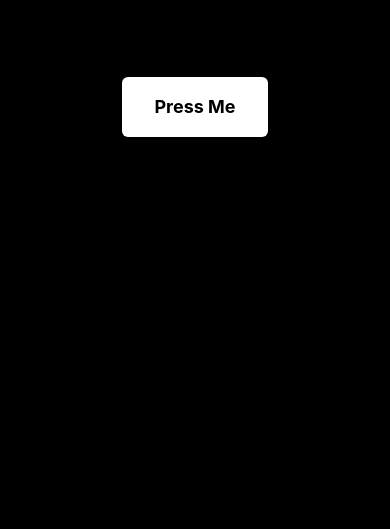
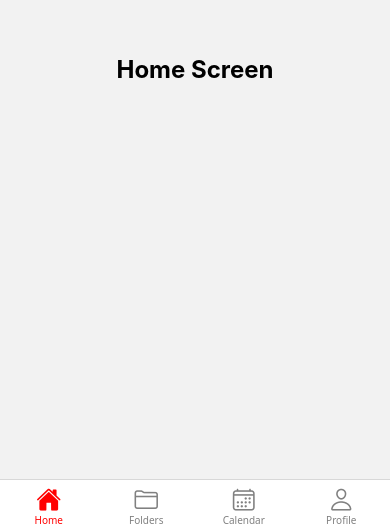
Before and after one commit to maxrori228/testApp, a React Native app: screen /CalendarMain in a window 390 px wide. Shown: the part 315-844 px from the top of the page. Built offline with nearby package versions, Linux system fonts and the light colour scheme.

Commit message:
add bottom tab

```diff
--- a/App.tsx
+++ b/App.tsx
@@ -1,32 +1,89 @@
-import React, { useState } from "react";
-import "./global.css";
-import { Pressable, Text, View } from "react-native";
+import React from "react";
+import { NavigationContainer } from "@react-navigation/native";
+import { createNativeStackNavigator } from "@react-navigation/native-stack";
+import { createBottomTabNavigator } from "@react-navigation/bottom-tabs";
+import { StatusBar } from "expo-status-bar";
+import { Ionicons } from "@expo/vector-icons";
+
+import Home from "./app/screens/Home";
+import Folders from "./app/screens/Folders";
+import Calendar from "./app/screens/Calendar";
+import Profile from "./app/screens/Profile";
+
+// Stack Navigator
+const Stack = createNativeStackNavigator();
+
+function HomeStack() {
+  return (
+    <Stack.Navigator screenOptions={{ headerShown: false }}>
+      <Stack.Screen name="HomeMain" component={Home} />
+    </Stack.Navigator>
+  );
+}
+
+function FoldersStack() {
+  return (
+    <Stack.Navigator screenOptions={{ headerShown: false }}>
+      <Stack.Screen name="FoldersMain" component={Folders} />
+    </Stack.Navigator>
+  );
+}
+
+function CalendarStack() {
+  return (
+    <Stack.Navigator screenOptions={{ headerShown: false }}>
+      <Stack.Screen name="CalendarMain" component={Calendar} />
+    </Stack.Navigator>
+  );
+}
+
+function ProfileStack() {
+  return (
+    <Stack.Navigator screenOptions={{ headerShown: false }}>
+      <Stack.Screen name="ProfileMain" component={Profile} />
+    </Stack.Navigator>
+  );
+}
+
+// Bottom Tab
+const Tab = createBottomTabNavigator();
 
 export default function App() {
-  const [messageVisible, setMessageVisible] = useState(false);
+  return (
+    <>
+      <StatusBar hidden={true} style="light" />
 
-  const onPress = () => {
-    setMessageVisible(true);
-  };
+      <NavigationContainer>
+        <Tab.Navigator
+          screenOptions={({ route }) => ({
+            headerShown: false,
+            tabBarIcon: ({ focused, color, size }) => {
+              let iconName: string = "";
 
-  return (
-    <View className="flex-1 items-center justify-center bg-black">
-      <Pressable onPress={onPress} className="bg-white px-8 py-4 rounded-md">
-        <Text className="text-black text-lg font-bold">Press Me</Text>
-      </Pressable>
+              if (route.name === "Home")
+                iconName = focused ? "home" : "home-outline";
+              if (route.name === "Folders")
+                iconName = focused ? "folder" : "folder-outline";
+              if (route.name === "Calendar")
+                iconName = focused ? "calendar" : "calendar-outline";
+              if (route.name === "Profile")
+                iconName = focused ? "person" : "person-outline";
 
-      {messageVisible && (
-        <View className="absolute items-center bg-white px-24 py-20 rounded-md">
-          <Pressable
-            onPress={() => setMessageVisible(false)}
-            className="absolute right-2"
-          >
-            <Text className="text-black text-3xl font-bold">×</Text>
-          </Pressable>
-
-          <Text className="text-black text-2xl font-extrabold">Hello Mate</Text>
-        </View>
-      )}
-    </View>
+              return (
+                <Ionicons name={iconName as any} size={size} color={color} />
+              );
+            },
+            tabBarActiveTintColor: "red",
+            tabBarInactiveTintColor: "gray",
+            tabBarStyle: { backgroundColor: "white", height: 50 },
+          })}
+        >
+          <Tab.Screen name="Home" component={HomeStack} />
+          <Tab.Screen name="Folders" component={FoldersStack} />
+          <Tab.Screen name="Calendar" component={CalendarStack} />
+          <Tab.Screen name="Profile" component={ProfileStack} />
+        </Tab.Navigator>
+      </NavigationContainer>
+    </>
   );
 }
--- /dev/null
+++ b/app/screens/Calendar.tsx
@@ -0,0 +1,10 @@
+import React from "react";
+import { View, Text } from "react-native";
+
+export default function Calendar() {
+  return (
+    <View className="flex-1 justify-center items-center bg-grey">
+      <Text className="text-2xl font-bold mb-6">Calendar</Text>
+    </View>
+  );
+}
--- /dev/null
+++ b/app/screens/Folders.tsx
@@ -0,0 +1,10 @@
+import React from "react";
+import { View, Text } from "react-native";
+
+export default function Folders() {
+  return (
+    <View className="flex-1 justify-center items-center bg-grey">
+      <Text className="text-2xl font-bold mb-6">Folders</Text>
+    </View>
+  );
+}
--- a/app/screens/Home.tsx
+++ b/app/screens/Home.tsx
@@ -0,0 +1,11 @@
+import "../../global.css";
+import React from "react";
+import { View, Text } from "react-native";
+
+export default function Home() {
+  return (
+    <View className="flex-1 justify-center items-center bg-grey p-5">
+      <Text className="text-2xl font-bold mb-6">Home Screen</Text>
+    </View>
+  );
+}
--- /dev/null
+++ b/app/screens/Profile.tsx
@@ -0,0 +1,10 @@
+import React from "react";
+import { View, Text } from "react-native";
+
+export default function Profile() {
+  return (
+    <View className="flex-1 justify-center items-center bg-grey">
+      <Text className="text-2xl font-bold mb-6">Profile</Text>
+    </View>
+  );
+}
--- a/tailwind.config.js
+++ b/tailwind.config.js
@@ -4,6 +4,7 @@ module.exports = {
     "./App.{js,jsx,ts,tsx}",
     "./screens/**/*.{js,ts,jsx,tsx}",
     "./components/**/*.{js,ts,jsx,tsx}",
+    "./app/**/*.{js,ts,jsx,tsx}",
   ],
   presets: [require("nativewind/preset")],
   theme: {
```
Also changed, not shown: package.json (+7 -0 lines), 1 other file (tests, documents, lock files or other folders).
